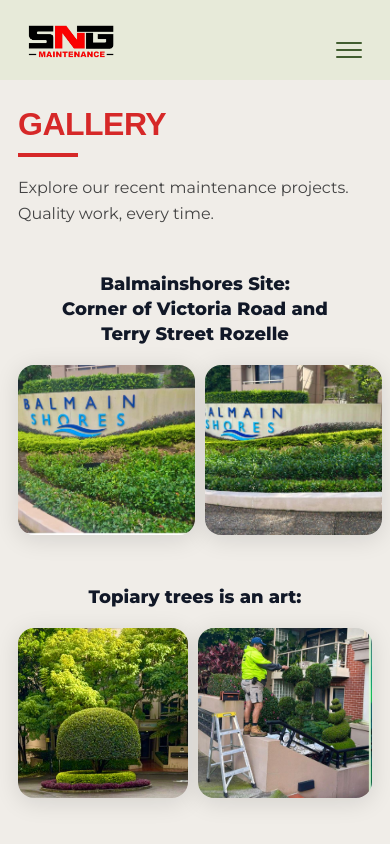
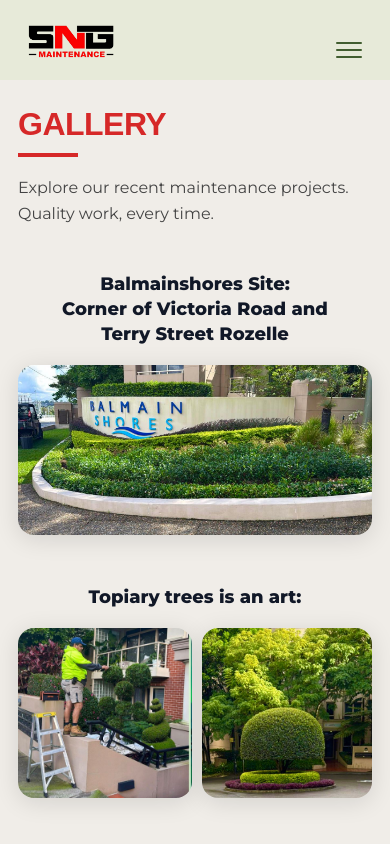
Before and after one commit to brandsbarrel/DNS, a React (Vite) app: page /gallery in a window 390 px wide. Shown: the top 844 px of the page. Built offline with nearby package versions, Linux system fonts and the light colour scheme.

Commit message:
single img for 1st and swap 2

```diff
--- a/src/Pages/Gallery/Gallery.css
+++ b/src/Pages/Gallery/Gallery.css
@@ -120,19 +120,23 @@ body{
   overflow:visible;
 }
 
-/* IMAGE */
+/* DEFAULT: two images side by side */
 
 .sng-image{
   width:50%;
   height:320px;
-
   object-fit:cover;
   display:block;
-
   border-radius:20px;
 
   box-shadow:
   0 4px 24px rgba(0,0,0,.12);
+}
+
+/* if only one image exists */
+
+.sng-image:only-child{
+  width:100%;
 }
 
 /* MOBILE */
@@ -155,11 +159,16 @@ font-size:18px;
   gap:10px;
 }
 
-/* keep two images side by side on phone */
 .sng-image{
   width:50%;
   height:170px;
   border-radius:16px;
 }
 
+/* single image on mobile too */
+
+.sng-image:only-child{
+  width:100%;
 }
+
+}
--- a/src/Pages/Gallery/Gallery.jsx
+++ b/src/Pages/Gallery/Gallery.jsx
@@ -16,21 +16,21 @@ export default function Gallery() {
       site: "Balmainshores Site:",
       location:
         "Corner of Victoria Road and\nTerry Street Rozelle",
-      image: [bg1, bg2],
+      image: [bg1],
     },
 
     {
       id: 2,
       site: "Topiary trees is an art:",
       location: "",
-      image: [ta1, ta2],
+      image: [ta2, ta1],
     },
 
     {
       id: 3,
       site: "Mowing:",
       location: "",
-      image: [mg1, mg2],
+      image: [mg2, mg1],
     },
   ];
 
```
Also changed, not shown: src/assets/bg1.jpeg. Lines whose indentation alone changed are shown as unchanged.
